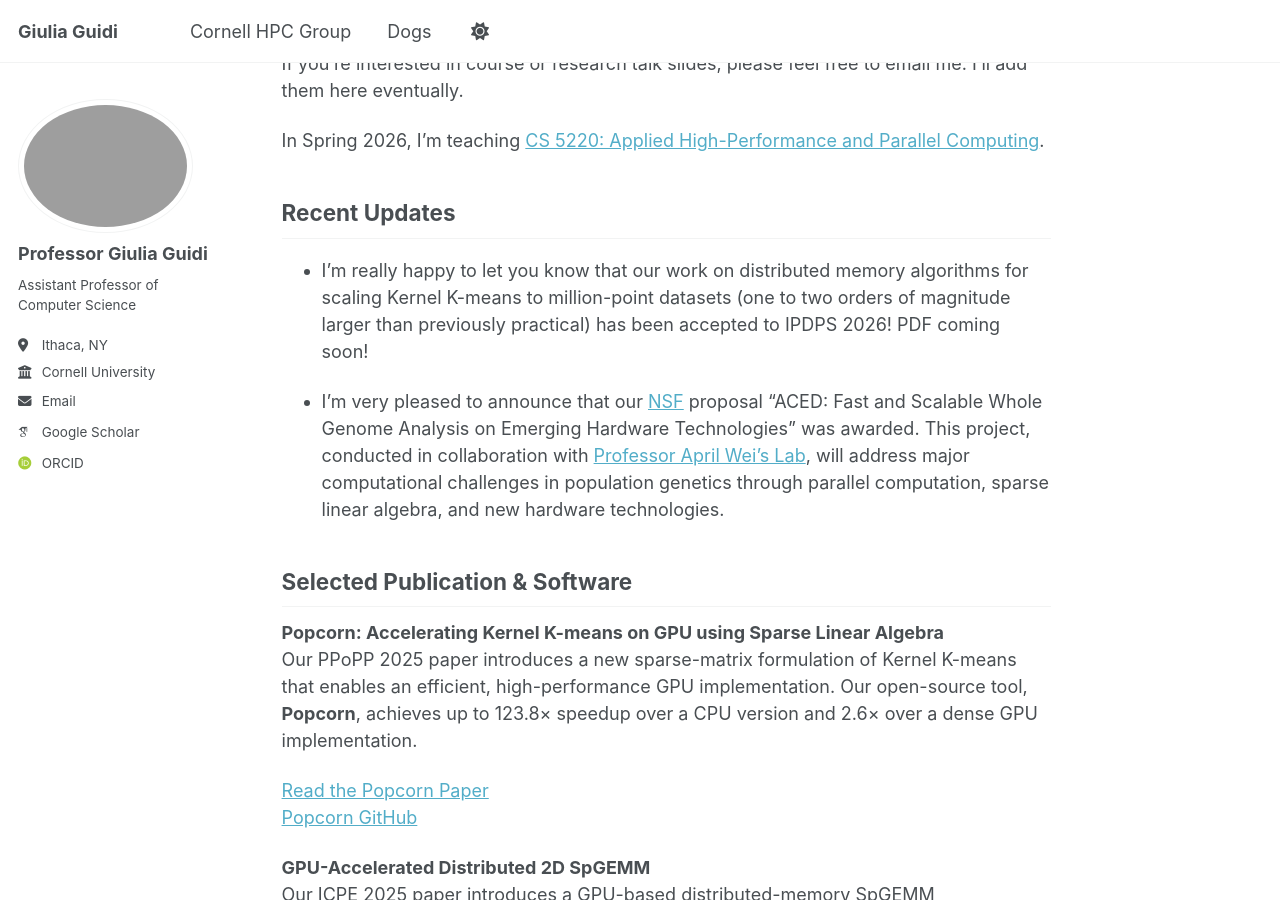
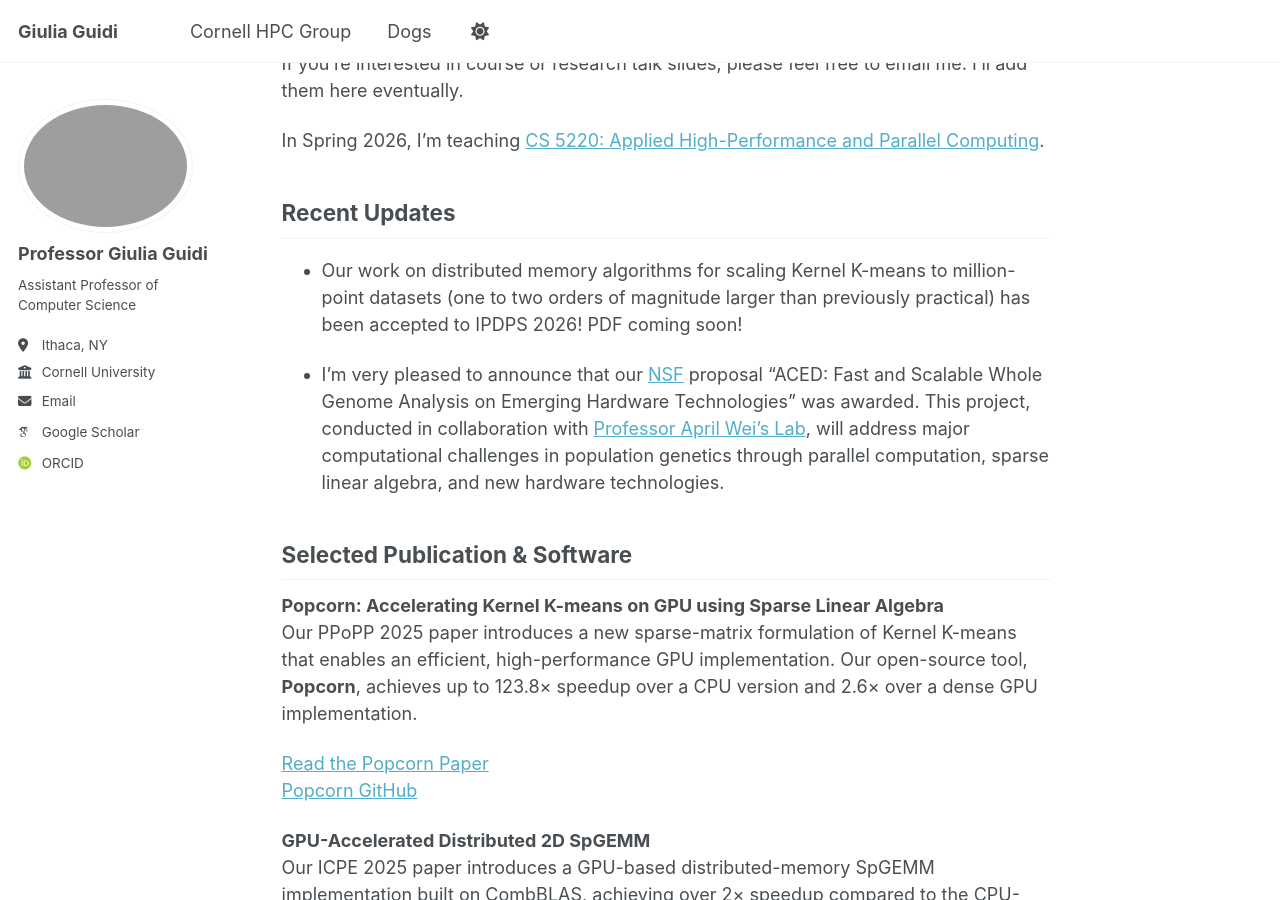
Before and after one commit to giuliaguidi/giuliaguidi.github.io, a Jekyll site: the page built from _pages/about.md, in a window 1280 px wide and 900 px high, scrolled down 1110 px. Built offline with Jekyll 4.4.1, drawn with Linux system fonts in a browser that asks for light colours; some web fonts are replaced.

Commit message:
Update about.md

```diff
--- a/_pages/about.md
+++ b/_pages/about.md
@@ -36,7 +36,7 @@
 Recent Updates
 ------
 
-- I'm really happy to let you know that our work on distributed memory algorithms for scaling Kernel K-means to million-point datasets (one to two orders of magnitude larger than previously practical) has been accepted to IPDPS 2026! PDF coming soon!
+- Our work on distributed memory algorithms for scaling Kernel K-means to million-point datasets (one to two orders of magnitude larger than previously practical) has been accepted to IPDPS 2026! PDF coming soon!
 
 - I'm very pleased to announce that our [NSF](https://www.nsf.gov/) proposal "ACED: Fast and Scalable Whole Genome Analysis on Emerging Hardware Technologies" was awarded. This project, conducted in collaboration with [Professor April Wei's Lab](https://aprilweilab.github.io/), will address major computational challenges in population genetics through parallel computation, sparse linear algebra, and new hardware technologies.
 
```
